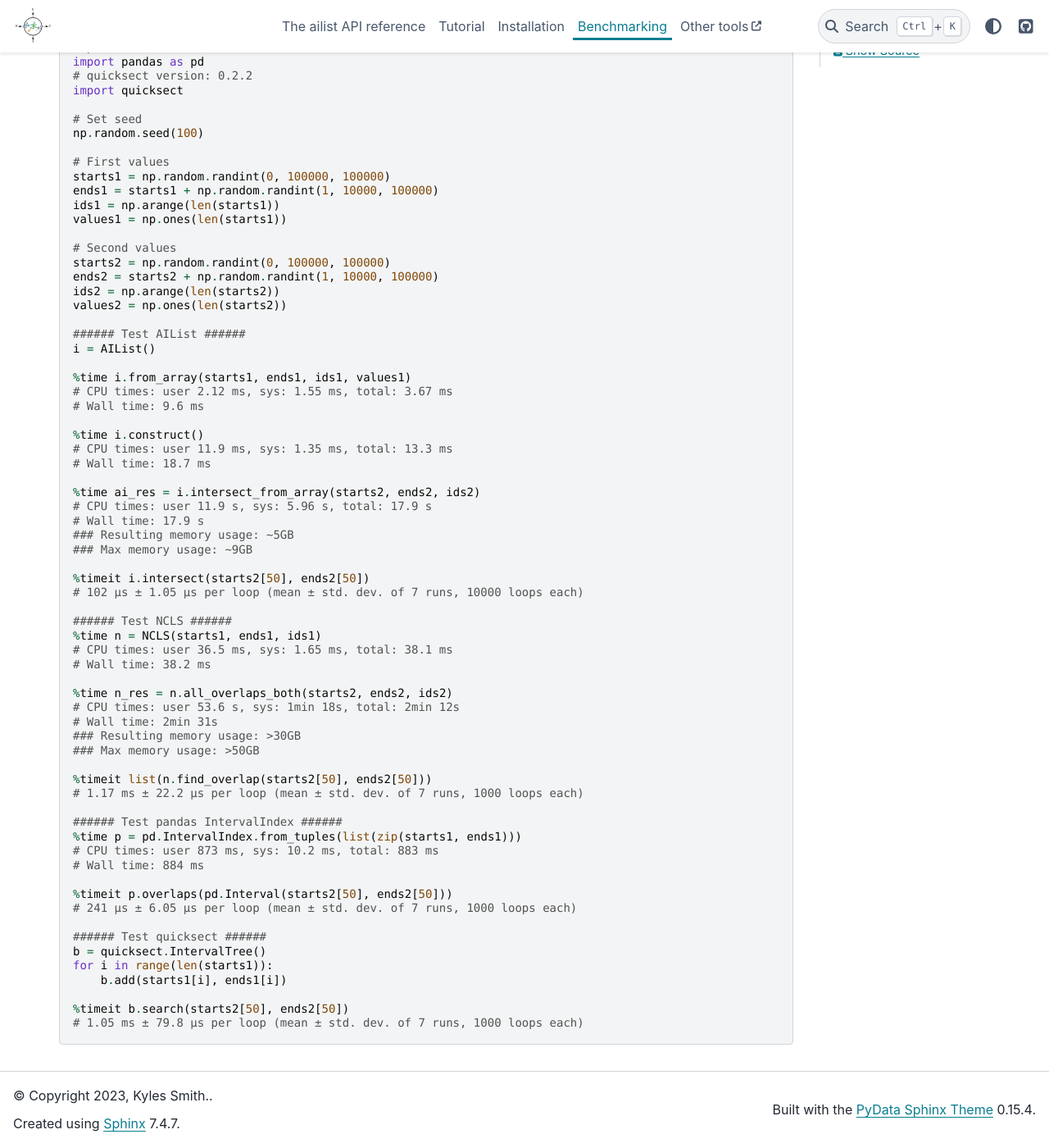
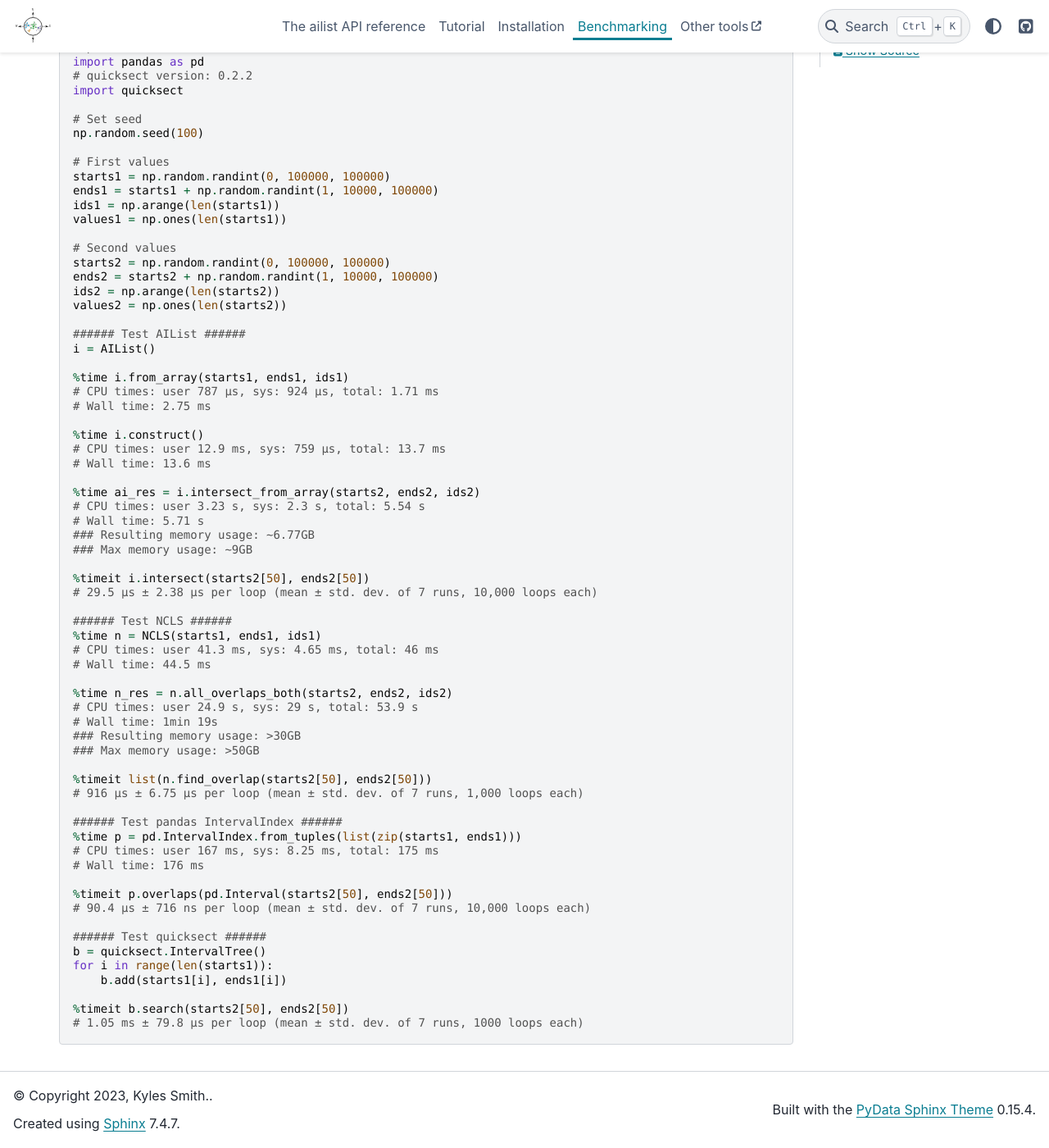
Before and after one commit to kylessmith/ailist, a Sphinx documentation site: the page built from doc/benchmarking.rst, in a window 1280 px wide and 1400 px high, scrolled down 282 px. Shown: the whole window at 82% size. Built offline with Sphinx 7.4.7 and the PyData theme 0.15.4, drawn with Linux system fonts in a browser that asks for light colours; some of the changed text lies outside the part shown.

Commit message:
doc update
Doc update

```diff
--- a/doc/benchmarking.rst
+++ b/doc/benchmarking.rst
@@ -3,13 +3,13 @@ Benchmarking
 
 .. code-block:: python
 
-	# ailist version: 0.1.7
+	# ailist version: 2.0.3
 	from ailist import AIList
-	# ncls version: 0.0.53
+	# ncls version: 0.0.66
 	from ncls import NCLS
-	# numpy version: 1.18.4
+	# numpy version: 1.23.5
 	import numpy as np
-	# pandas version: 1.0.3
+	# pandas version: 1.5.3
 	import pandas as pd
 	# quicksect version: 0.2.2
 	import quicksect
@@ -32,44 +32,44 @@ Benchmarking
 	###### Test AIList ######
 	i = AIList()
 
-	%time i.from_array(starts1, ends1, ids1, values1)
-	# CPU times: user 2.12 ms, sys: 1.55 ms, total: 3.67 ms
-	# Wall time: 9.6 ms
+	%time i.from_array(starts1, ends1, ids1)
+	# CPU times: user 787 µs, sys: 924 µs, total: 1.71 ms
+	# Wall time: 2.75 ms
 
 	%time i.construct()
-	# CPU times: user 11.9 ms, sys: 1.35 ms, total: 13.3 ms
-	# Wall time: 18.7 ms
+	# CPU times: user 12.9 ms, sys: 759 µs, total: 13.7 ms
+	# Wall time: 13.6 ms
 
 	%time ai_res = i.intersect_from_array(starts2, ends2, ids2)
-	# CPU times: user 11.9 s, sys: 5.96 s, total: 17.9 s
-	# Wall time: 17.9 s
-	### Resulting memory usage: ~5GB
+	# CPU times: user 3.23 s, sys: 2.3 s, total: 5.54 s
+	# Wall time: 5.71 s
+	### Resulting memory usage: ~6.77GB
 	### Max memory usage: ~9GB
 
 	%timeit i.intersect(starts2[50], ends2[50])
-	# 102 µs ± 1.05 µs per loop (mean ± std. dev. of 7 runs, 10000 loops each)
+	# 29.5 µs ± 2.38 µs per loop (mean ± std. dev. of 7 runs, 10,000 loops each)
 
 	###### Test NCLS ######
 	%time n = NCLS(starts1, ends1, ids1)
-	# CPU times: user 36.5 ms, sys: 1.65 ms, total: 38.1 ms
-	# Wall time: 38.2 ms
+	# CPU times: user 41.3 ms, sys: 4.65 ms, total: 46 ms
+	# Wall time: 44.5 ms
 
 	%time n_res = n.all_overlaps_both(starts2, ends2, ids2)
-	# CPU times: user 53.6 s, sys: 1min 18s, total: 2min 12s
-	# Wall time: 2min 31s
+	# CPU times: user 24.9 s, sys: 29 s, total: 53.9 s
+	# Wall time: 1min 19s
 	### Resulting memory usage: >30GB
 	### Max memory usage: >50GB
 
 	%timeit list(n.find_overlap(starts2[50], ends2[50]))
-	# 1.17 ms ± 22.2 µs per loop (mean ± std. dev. of 7 runs, 1000 loops each)
+	# 916 µs ± 6.75 µs per loop (mean ± std. dev. of 7 runs, 1,000 loops each)
 
 	###### Test pandas IntervalIndex ######
 	%time p = pd.IntervalIndex.from_tuples(list(zip(starts1, ends1)))
-	# CPU times: user 873 ms, sys: 10.2 ms, total: 883 ms
-	# Wall time: 884 ms
+	# CPU times: user 167 ms, sys: 8.25 ms, total: 175 ms
+	# Wall time: 176 ms
 
 	%timeit p.overlaps(pd.Interval(starts2[50], ends2[50]))
-	# 241 µs ± 6.05 µs per loop (mean ± std. dev. of 7 runs, 1000 loops each)
+	# 90.4 µs ± 716 ns per loop (mean ± std. dev. of 7 runs, 10,000 loops each)
 
 	###### Test quicksect ######
 	b = quicksect.IntervalTree()
--- a/pyproject.toml
+++ b/pyproject.toml
@@ -49,7 +49,7 @@ generate-setup-file = false
 script = "build.py"
 
 [tool.cibuildwheel]
-skip = "cp36-* cp37-* pp37-* *-manylinux_i686 *_ppc64le *_s390x *-musllinux*"
+skip = "cp36-* cp37-* cp38-* cp39-* pp37-* pp38-* *-manylinux_i686 *_ppc64le *_s390x *-musllinux*"
 build-verbosity = "3"
 
 [tool.cython-lint]
```
Also changed, not shown: doc/README.rst (+5 -5 lines), doc/release-notes.rst (+7 -0 lines).
